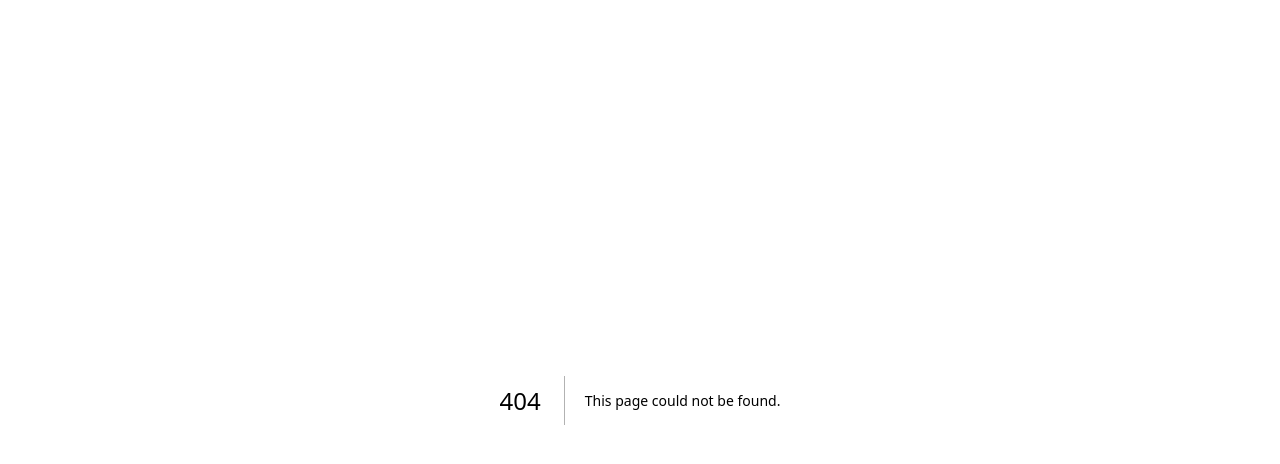
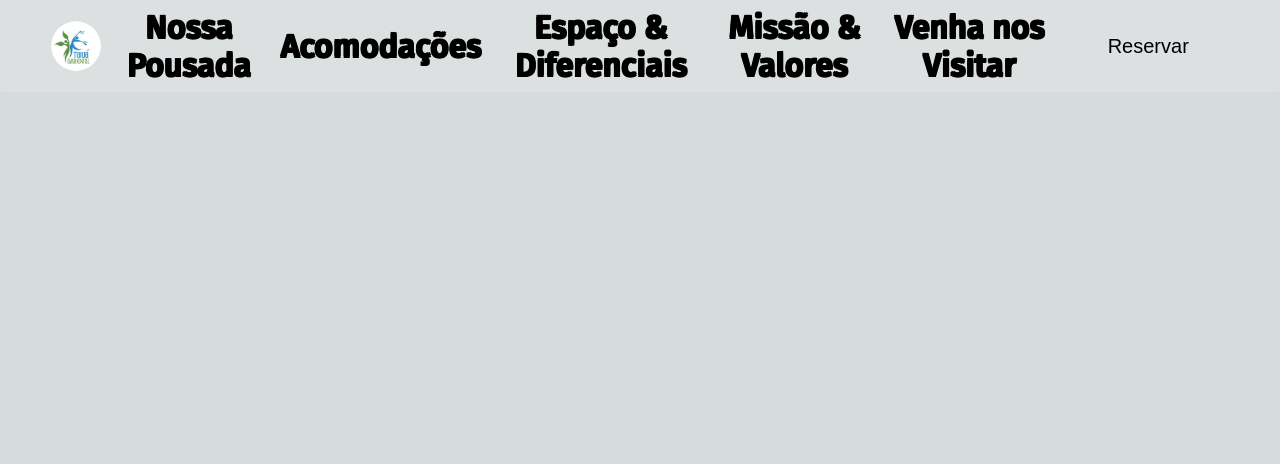
Before and after one commit to Igorttdp/Taiua-Ambiental, a Next.js app: page /components/Navbar in a window 1280 px wide. Before the commit this address had no page. Shown: the top 464 px of the page. Built offline with nearby package versions, Linux system fonts and the light colour scheme.

Commit message:
feat: add Navbar styled-component

```diff
--- /dev/null
+++ b/src/pages/components/Navbar.tsx
@@ -0,0 +1,146 @@
+// React Hooks
+import { useState } from "react";
+
+// Next
+import Image from "next/image";
+import { Fira_Sans } from "next/font/google";
+
+// Styled-Components
+import styled from "styled-components";
+import Button from "./Button";
+
+// Images
+import Logo from "../../assets/Logo.png";
+
+// MUI Components
+import Drawer from "@mui/material/Drawer";
+
+const NavbarContainer = styled.nav`
+  width: 100%;
+  background: rgba(255, 255, 255, 0.15);
+  backdrop-filter: blur(10px);
+  -webkit-backdrop-filter: blur(10px);
+  padding: 8px 4vw;
+
+  position: fixed;
+  z-index: 10;
+
+  display: flex;
+  flex-flow: row nowrap;
+  align-items: center;
+  justify-content: space-between;
+  gap: 1.4rem;
+
+  @media (min-width: 1025px) {
+    > div {
+      > button#Menu {
+        display: none;
+      }
+    }
+  }
+
+  @media (max-width: 1024px) {
+    > div > button {
+      font-size: 1.6rem;
+      font-weight: 600;
+    }
+  }
+
+  > div {
+    > button#Menu {
+      margin-left: 2rem;
+    }
+  }
+
+  > ul {
+    list-style: none;
+    display: flex;
+    flex-flow: row nowrap;
+    align-items: center;
+    gap: 2vw;
+    text-align: center;
+
+    @media (max-width: 1200px) {
+      display: none;
+    }
+
+    > li {
+      color: var(--white);
+      font-size: 2rem;
+      font-weight: 500;
+      text-shadow: #000 1px -1px, #000 -1px 1px, #000 1px 1px, #000 -1px -1px;
+    }
+  }
+`;
+
+const fira = Fira_Sans({
+  subsets: ["latin"],
+  weight: ["500", "600"],
+});
+
+const Navbar = () => {
+  const [isOpen, setIsOpen] = useState(false);
+
+  const drawerHandler = () => {
+    setIsOpen(!!isOpen);
+  }
+
+  return (
+    <NavbarContainer className={fira.className}>
+      <Image
+        src={Logo}
+        width={50}
+        height={50}
+        alt="Taiuá Ambiental"
+        placeholder="blur"
+        style={{ borderRadius: "100%" }}
+        draggable={false}
+      />
+      <ul>
+        <li>
+          <a href="">Nossa Pousada</a>
+        </li>
+        <li>
+          <a href="">Acomodações</a>
+        </li>
+        <li>
+          <a href="">Espaço & Diferenciais</a>
+        </li>
+        <li>
+          <a href="">Missão & Valores</a>
+        </li>
+        <li>
+          <a href="">Venha nos Visitar</a>
+        </li>
+      </ul>
+
+      <div>
+        <Button>Reservar</Button>
+        <Button id="Menu" onClick={drawerHandler}>
+          Menu
+        </Button>
+        <Drawer anchor="right" open={isOpen} onClose={drawerHandler}>
+          <ul>
+            <li>
+              <a href="">Nossa Pousada</a>
+            </li>
+            <li>
+              <a href="">Acomodações</a>
+            </li>
+            <li>
+              <a href="">Espaço & Diferenciais</a>
+            </li>
+            <li>
+              <a href="">Missão & Valores</a>
+            </li>
+            <li>
+              <a href="">Venha nos Visitar</a>
+            </li>
+          </ul>
+        </Drawer>
+      </div>
+    </NavbarContainer>
+  );
+};
+
+export default Navbar;
```
